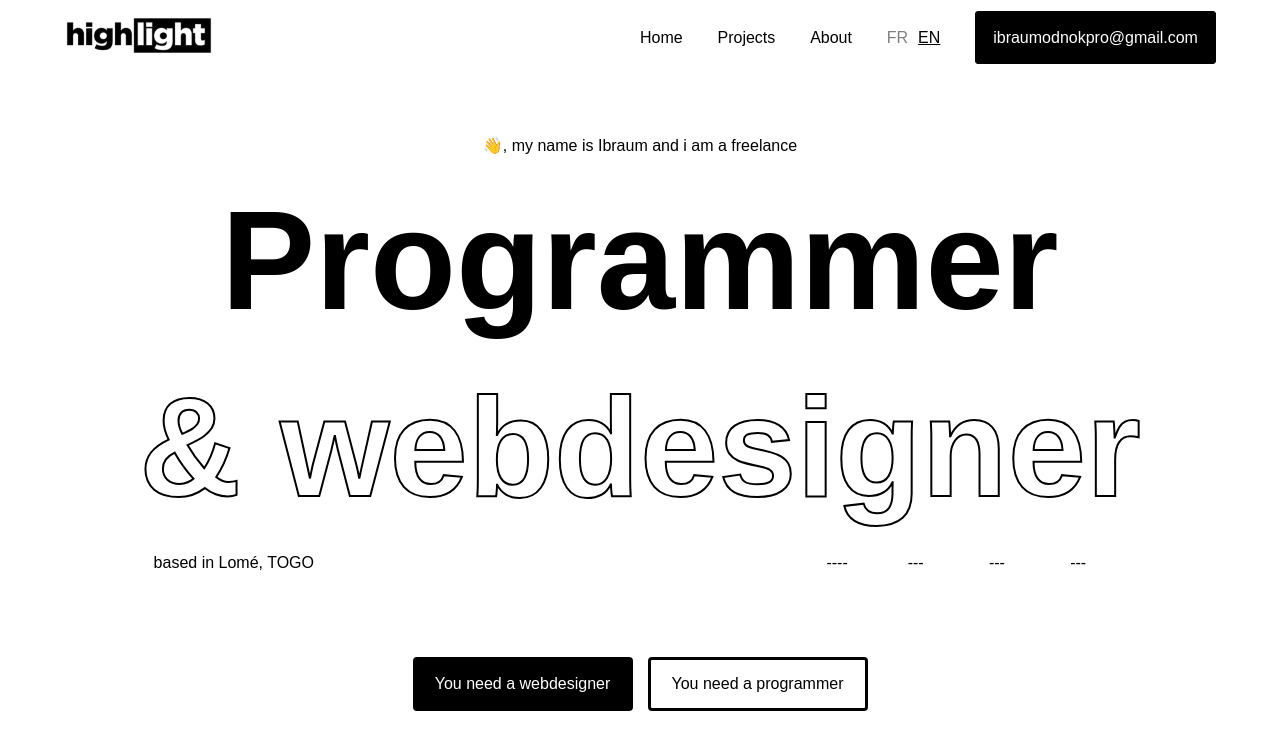
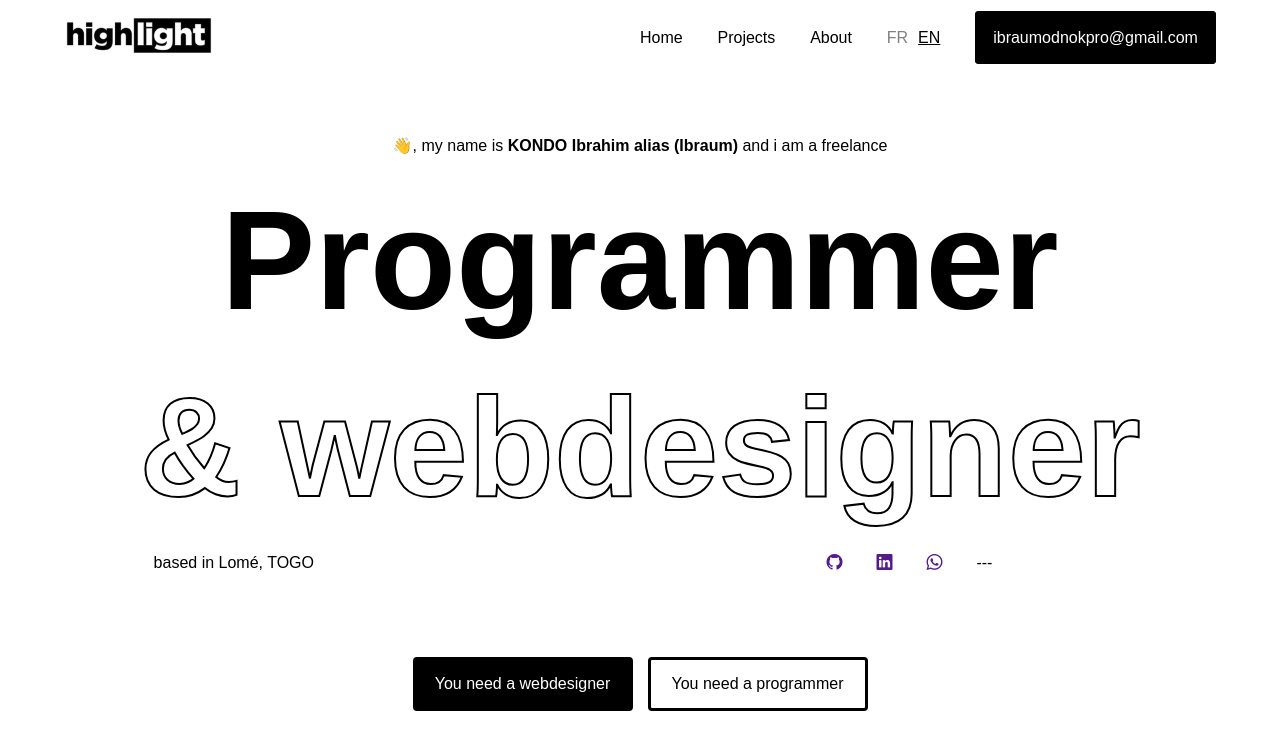
Before and after one commit to ibraum/portfolio-ibraum-me, a plain HTML site: page index.html in a window 1280 px wide. Drawn offline with nearby package versions, Linux system fonts and the light colour scheme.

Commit message:
update css

```diff
--- a/index.html
+++ b/index.html
@@ -35,21 +35,21 @@
     <main>
         <section id="hero">
             <div class="hero-text">
-                <span class="hero-text-description">👋, my name is Ibraum and i am a freelance</span>
+                <span class="hero-text-description">👋, my name is <strong>KONDO Ibrahim alias (Ibraum) </strong> and i am a freelance</span>
                 <h2 class="webdesigner">Programmer</h2>
                 <h2 class="photographer">& webdesigner</h2>
                 <span class="localisation-and-logos">
                     <span class="localisation"> based in Lomé, TOGO</span>
                     <span class="logos">
-                        <span class="logos-logo">
-                            ----
-                        </span>
-                        <span class="logos-logo">
-                            ---
-                        </span>
-                        <span class="logos-logo">
-                            ---
-                        </span>
+                        <a href="" class="logos-logo github-icon">
+                            <i class="bi bi-github"></i>
+                        </a>
+                        <a href="" class="logos-logo linkedin-icon">
+                            <i class="bi bi-linkedin"></i>
+                        </a>
+                        <a href="" class="logos-logo whatsapp-icon">
+                            <i class="bi bi-whatsapp"></i>
+                        </a>
                         <span class="logos-logo">
                             ---
                         </span>
--- a/style.css
+++ b/style.css
@@ -140,10 +140,6 @@ main{
     position: relative;
 }
 
-#hero::after{
-
-}
-
 .hero-text{
     height: 75%;
     display: flex;
```
Also changed, not shown: 1 other file.
